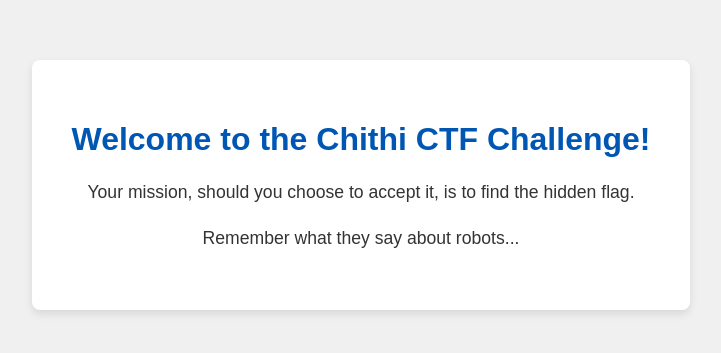
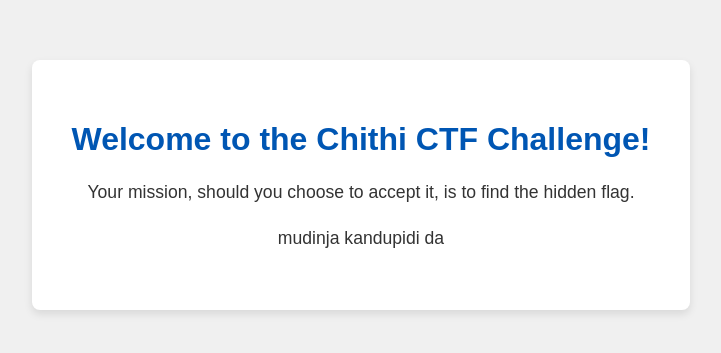
Before and after one commit to Dharunganesh/chithi, a plain HTML site: page index.html in a window 1280 px wide. Shown: the part 215-568 px from the top of the page, without its empty margins (279-1000 px from the left). Drawn offline with Linux system fonts and the light colour scheme.

Commit message:
Update index.html

```diff
--- a/index.html
+++ b/index.html
@@ -36,7 +36,7 @@
     <div class="container">
         <h1>Welcome to the Chithi CTF Challenge!</h1>
         <p>Your mission, should you choose to accept it, is to find the hidden flag.</p>
-        <p>Remember what they say about robots...</p>
+        <p>mudinja kandupidi da</p>
     </div>
 </body>
 </html>
```
